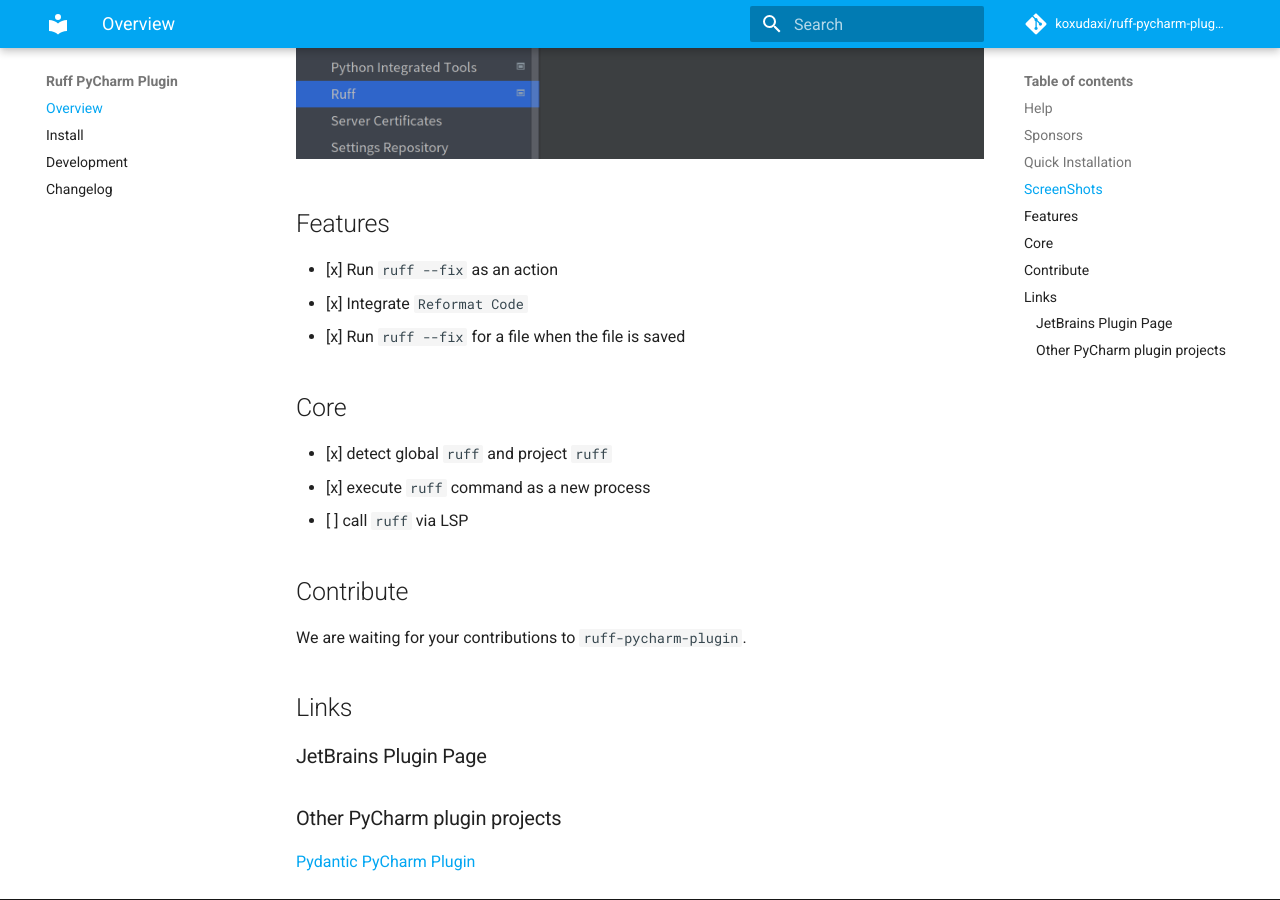
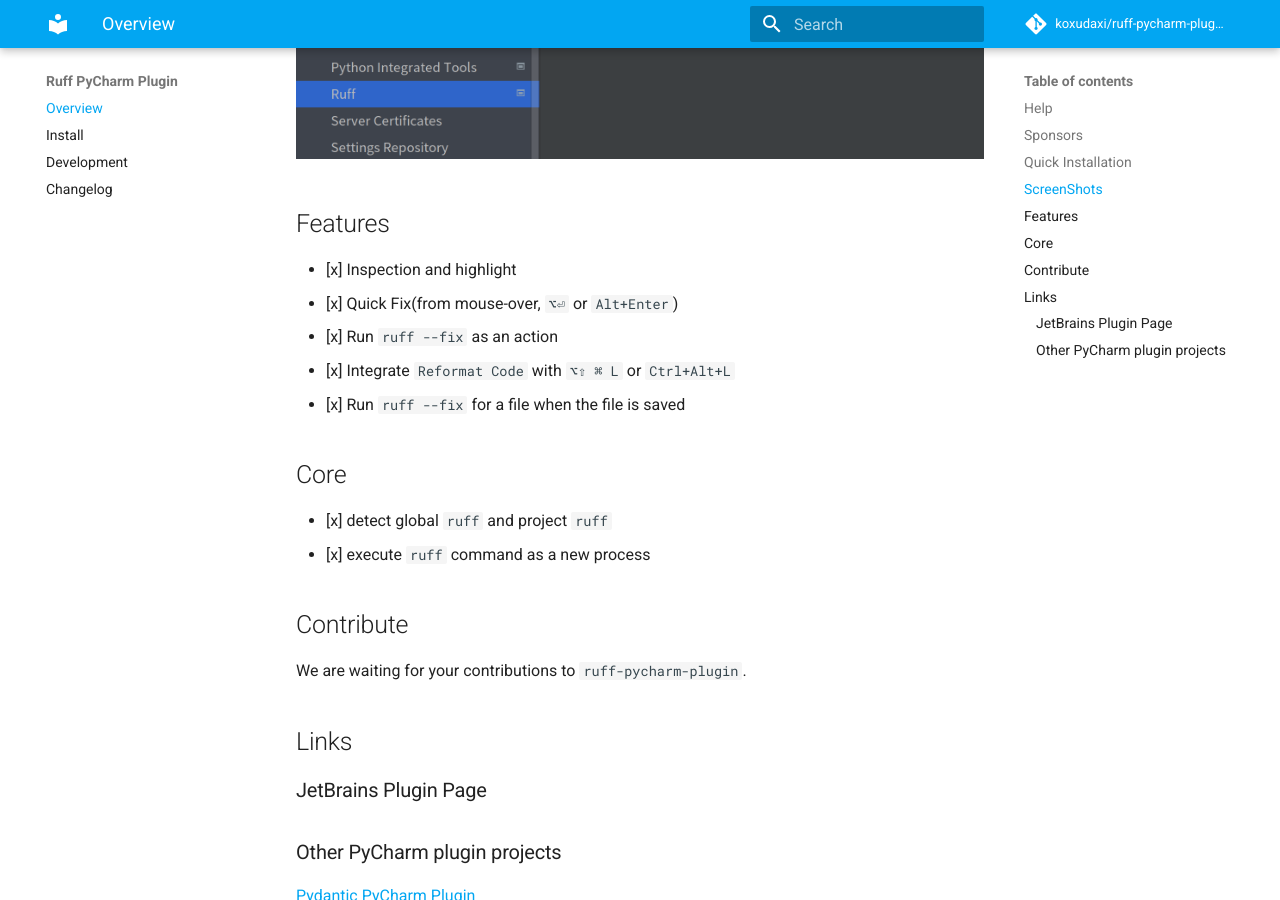
Before and after one commit to koxudaxi/ruff-pycharm-plugin, an MkDocs documentation site: the page built from docs/index.md, in a window 1280 px wide and 900 px high, scrolled down 2512 px. Built offline with MkDocs 1.6.1 and Material for MkDocs 9.7.7, drawn with Linux system fonts in a browser that asks for light colours; comment, search, counter and statistics services are not loaded.

Commit message:
Update document

```diff
--- a/docs/index.md
+++ b/docs/index.md
@@ -19,14 +19,15 @@
 ![settings](https://raw.githubusercontent.com/koxudaxi/ruff-pycharm-plugin/main/docs/settings.png)
 
 ## Features
+- [x] Inspection and highlight
+- [x] Quick Fix(from mouse-over, `⌥⏎` or `Alt+Enter`)
 - [x] Run `ruff --fix` as an action
-- [x] Integrate `Reformat Code`
+- [x] Integrate `Reformat Code` with `⌥⇧ ⌘ L` or `Ctrl+Alt+L`
 - [x] Run `ruff --fix` for a file when the file is saved
 
 ## Core
 - [x] detect global `ruff` and project `ruff`
 - [x] execute `ruff` command as a new process
-- [ ] call `ruff` via LSP
 
 
 ## Contribute
```
Also changed, not shown: CHANGELOG.md (+2 -0 lines), README.md (+4 -4 lines), docs/install.md (+0 -2 lines).
